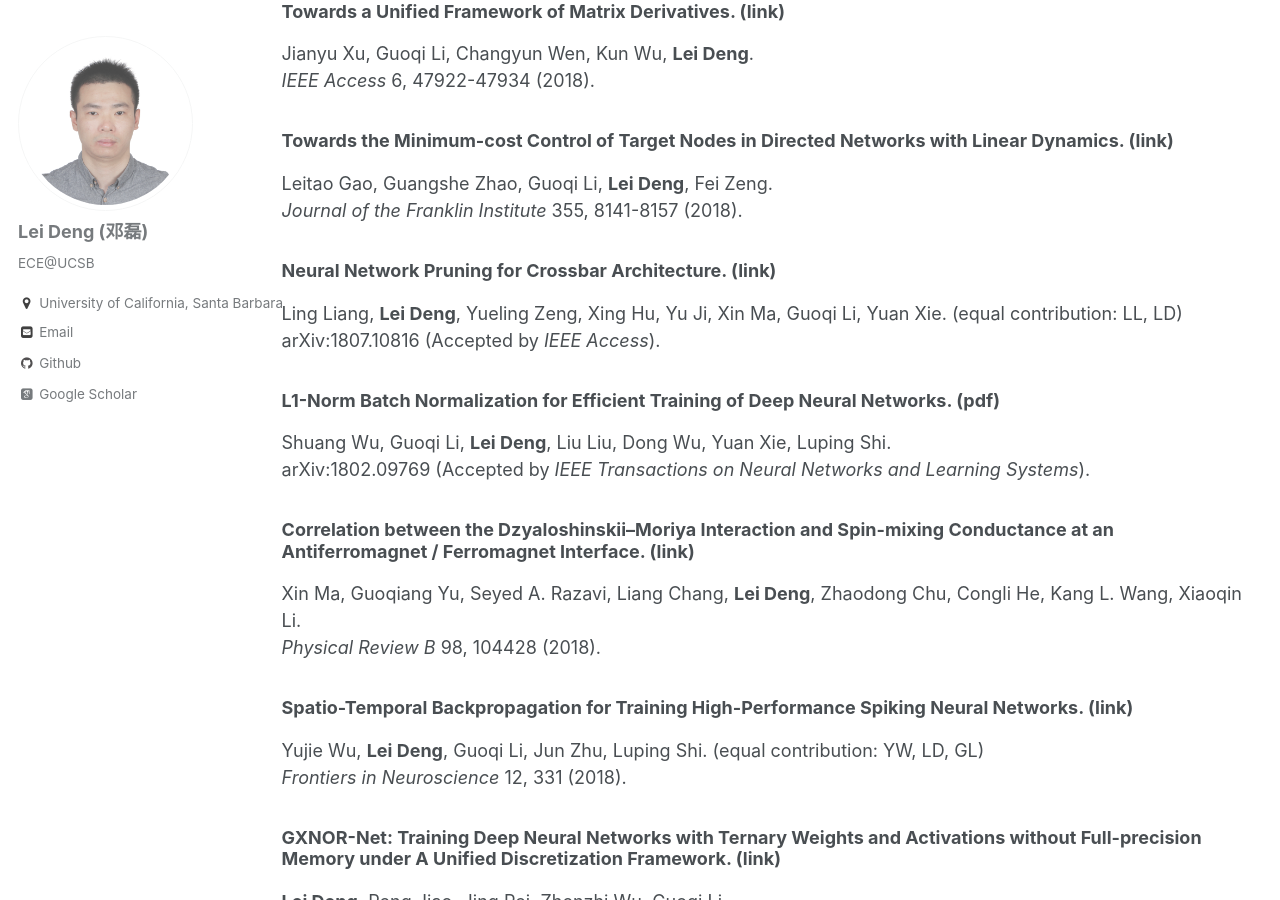
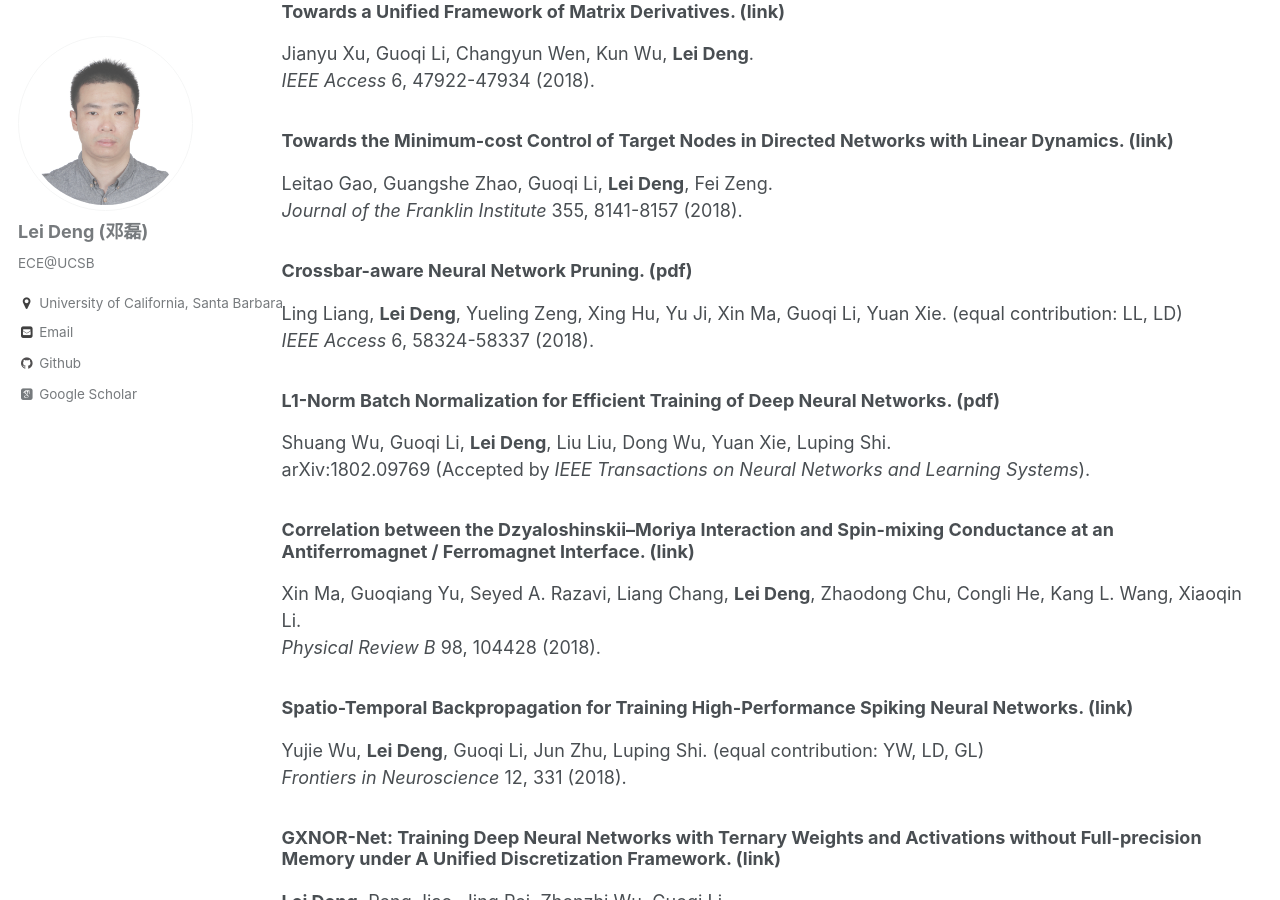
Before and after one commit to dllfei/dllfei.github.io, a Jekyll site: the page built from _pages/publications.md, in a window 1280 px wide and 900 px high, scrolled down 428 px. Built offline with Jekyll 4.4.1, drawn with Linux system fonts in a browser that asks for light colours; some web fonts are replaced.

Commit message:
Update publications.md

```diff
--- a/_pages/publications.md
+++ b/_pages/publications.md
@@ -20,9 +20,9 @@ Jianyu Xu, Guoqi Li, Changyun Wen, Kun Wu, **Lei Deng**. <br />
 Leitao Gao, Guangshe Zhao, Guoqi Li, **Lei Deng**, Fei Zeng. <br />
 *Journal of the Franklin Institute* 355, 8141-8157 (2018).
 
-### Neural Network Pruning for Crossbar Architecture. ([link](https://ieeexplore.ieee.org/document/8485680)) <br />
+### Crossbar-aware Neural Network Pruning. ([pdf](https://ieeexplore.ieee.org/stamp/stamp.jsp?tp=&arnumber=8485680)) <br />
 Ling Liang, **Lei Deng**, Yueling Zeng, Xing Hu, Yu Ji, Xin Ma, Guoqi Li, Yuan Xie. (equal contribution: LL, LD) <br />
-arXiv:1807.10816 (Accepted by *IEEE Access*).
+*IEEE Access* 6, 58324-58337 (2018).
 
 ### L1-Norm Batch Normalization for Efficient Training of Deep Neural Networks. ([pdf](https://arxiv.org/pdf/1802.09769.pdf)) <br />
 Shuang Wu, Guoqi Li, **Lei Deng**, Liu Liu, Dong Wu, Yuan Xie, Luping Shi. <br />
```
